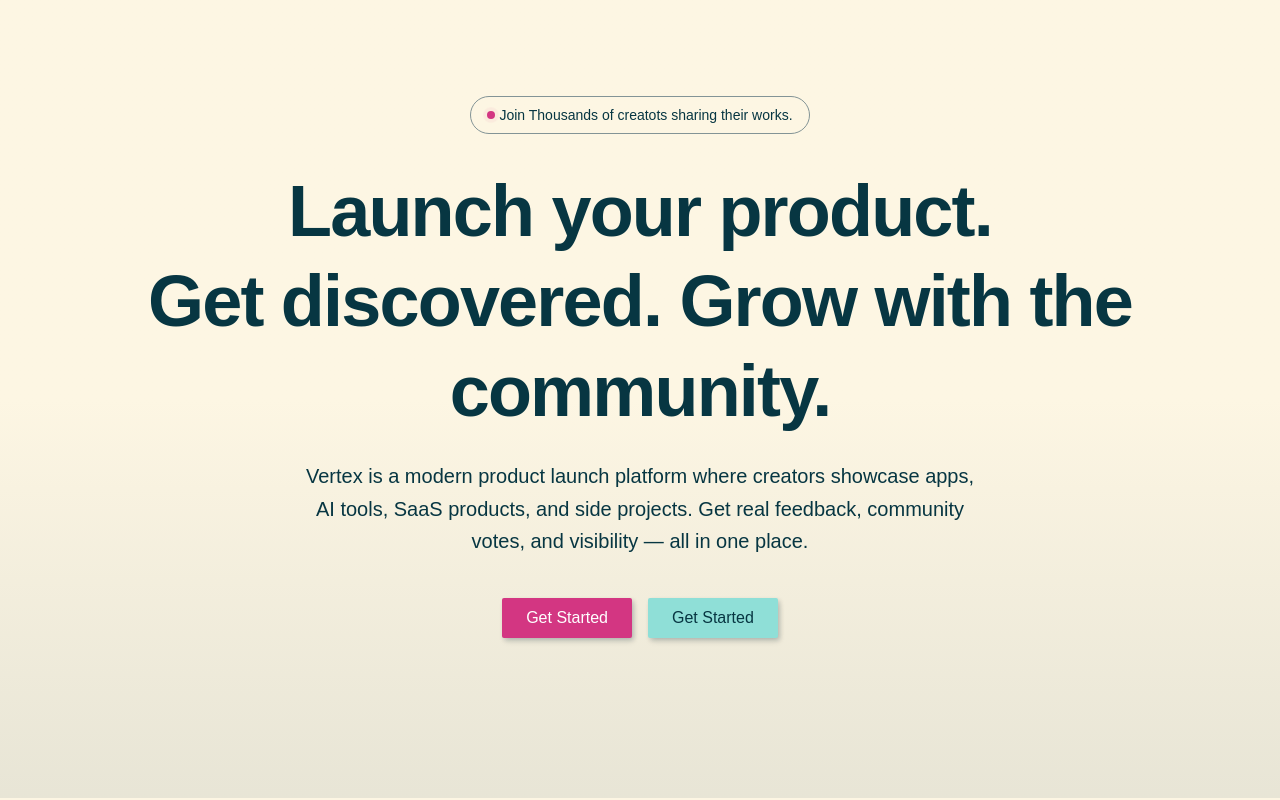
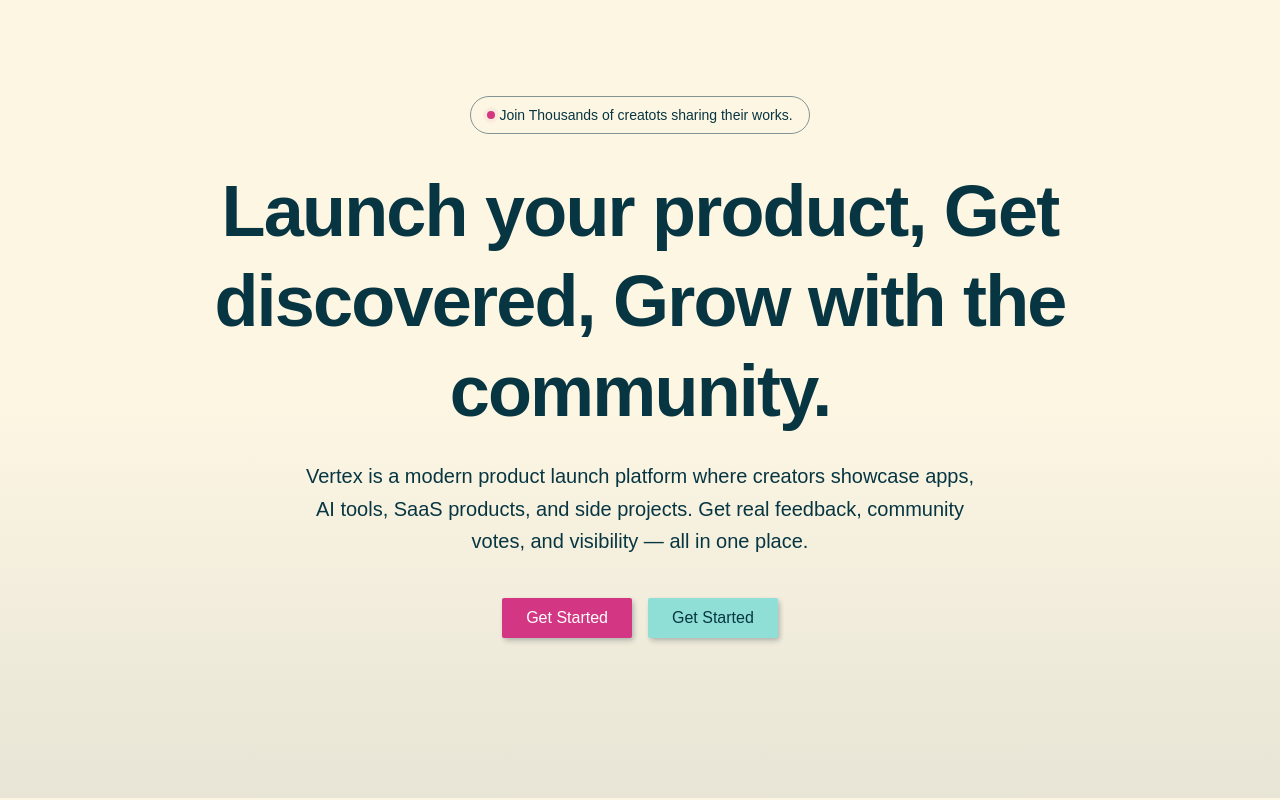
Before and after one commit to bijaya-dev07/Vertex, a Next.js app in the folder vertex/: page / in a window 1280 px wide. Built offline with nearby package versions, Linux system fonts and the light colour scheme.

Commit message:
feat: update LiveBadge styling and refine HeroSection heading for clarity

```diff
--- a/vertex/components/ui/landing-page/hero-section.tsx
+++ b/vertex/components/ui/landing-page/hero-section.tsx
@@ -7,11 +7,11 @@
     return (
       <Badge
         variant="outline"
-        className="px-4 py-2 mb-8 text-sm backdrop:blur-sm"
+        className="px-4 py-2 mb-8 text-sm gap-1 backdrop:blur-sm"
       >
-        {" "}
         <span className="relative flex h-2 w-2">
-          <span className="animate-ping absolute inline-flex h-full w-full rounded-full bg-primary opacity-75"></span>{" "}
+          <span className="animate-ping absolute inline-flex h-full w-full rounded-full bg-primary opacity-75"></span>
+          {"    "}
           <span className="relative inline-flex rounded-full h-2 w-2 bg-primary"></span>
         </span>
         <span className="text-muted-foreground">
@@ -28,9 +28,7 @@
             <LiveBadge />
 
             <h1 className="text-5xl sm:text-6xl lg:text-7xl font-bold tracking-tight leading-tight mb-6 max-w-5xl">
-              Launch your product.
-              <br />
-              Get discovered. Grow with the community.
+              Launch your product, Get discovered, Grow with the community.
             </h1>
 
             <p className="text-muted-foreground text-lg sm:text-xl mb-10 max-w-2xl leading-relaxed">
```
